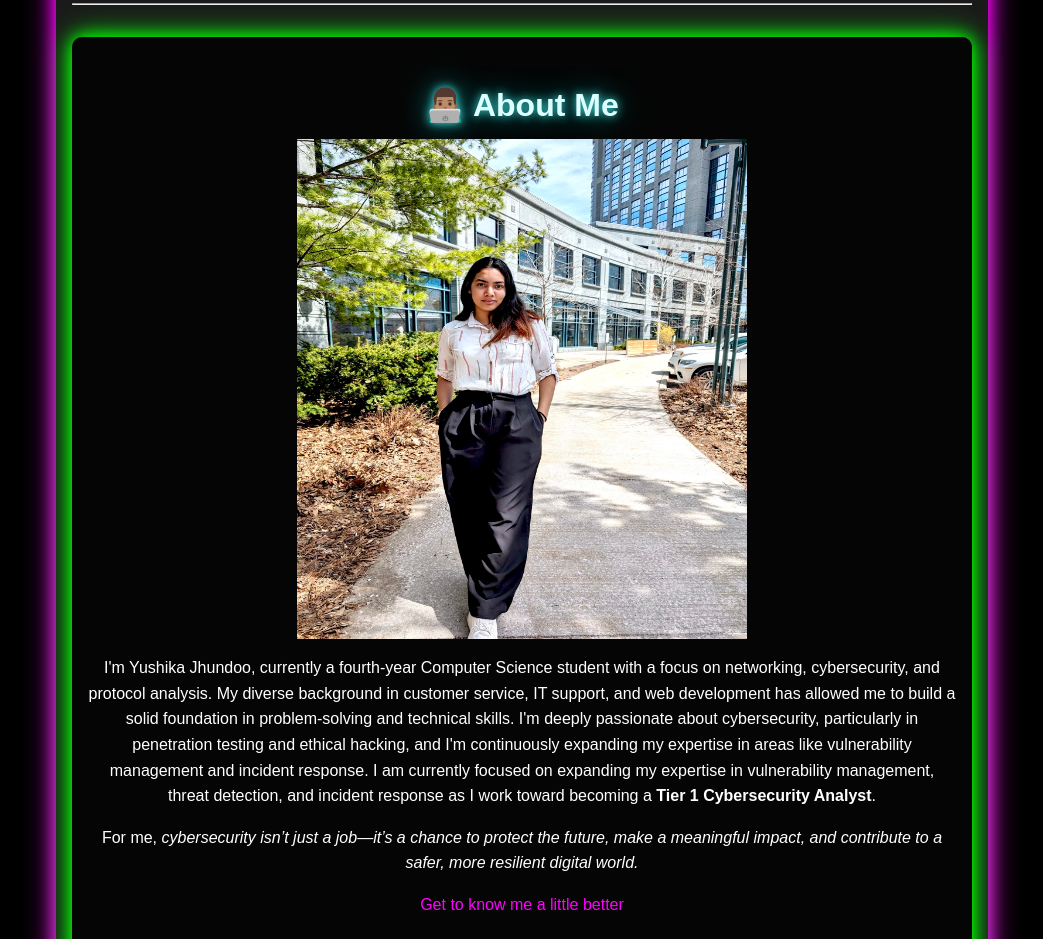
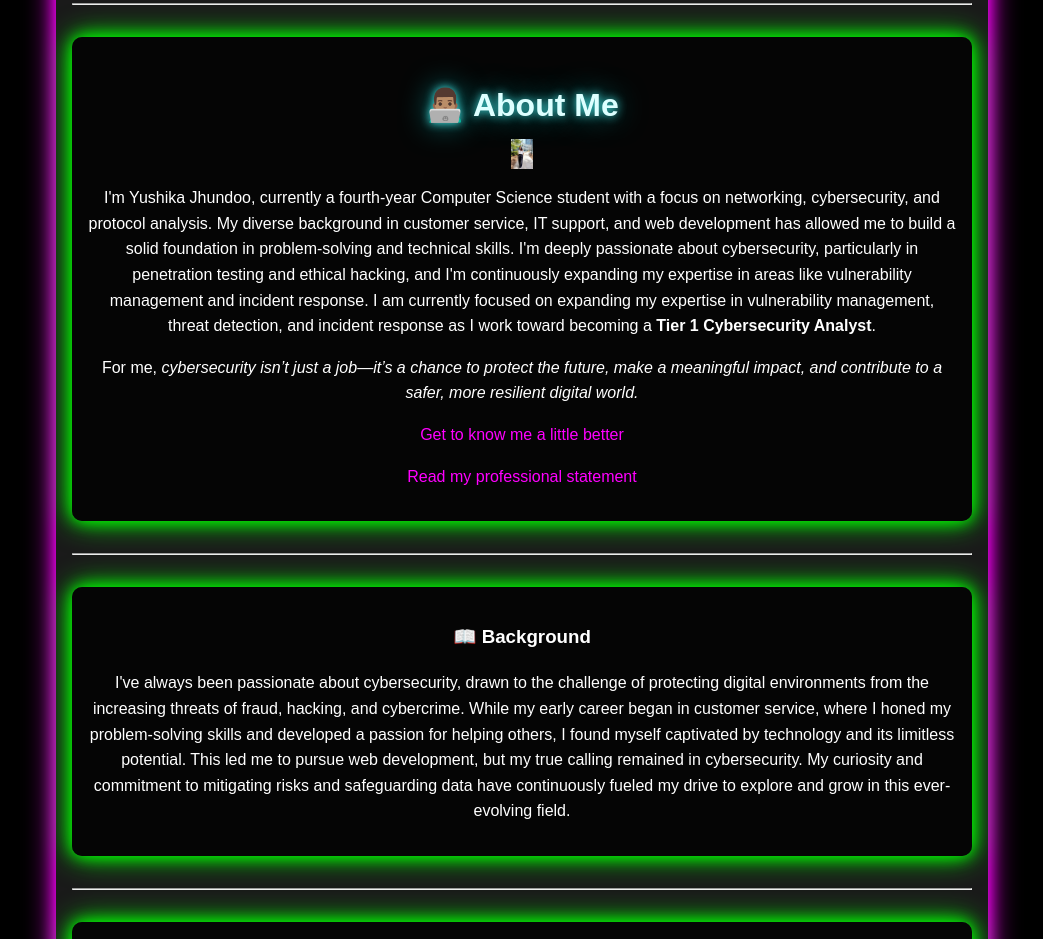
Before and after one commit to yushika-j/cybersecurity-portfolio, a plain HTML site: page index.html in a window 1280 px wide. Shown: the part 779-1718 px from the top of the page, without its empty margins (118-1161 px from the left). Drawn offline with Linux system fonts and the light colour scheme.

Commit message:
Update index.html

```diff
--- a/index.html
+++ b/index.html
@@ -54,7 +54,7 @@ t<!DOCTYPE html>
 
         <section id="about-me">
             <h2>👨🏽‍💻 About Me</h2>
-            <img src="image.jpg" alt="Yushika's Picture" height="500px" width="450px"/>
+            <img src="image.jpg" alt="Yushika's Picture" height="30rem" width="auto"/>
             <p>I'm Yushika Jhundoo, currently a fourth-year Computer Science student with a focus on networking, cybersecurity, and protocol analysis. My diverse background in customer service, IT support, and web development has allowed me to build a solid foundation in problem-solving and technical skills. I'm deeply passionate about cybersecurity, particularly in penetration testing and ethical hacking, and I'm continuously expanding my expertise in areas like vulnerability management and incident response. I am currently focused on expanding my expertise in vulnerability management, threat detection, and incident response as I work toward becoming a <strong>Tier 1 Cybersecurity Analyst</strong>.</p>
             <p>For me, <em>cybersecurity isn’t just a job—it’s a chance to protect the future, make a meaningful impact, and contribute to a safer, more resilient digital world.</em></p>
             <p><a href="aboutme.html">Get to know me a little better</a></p>
```
